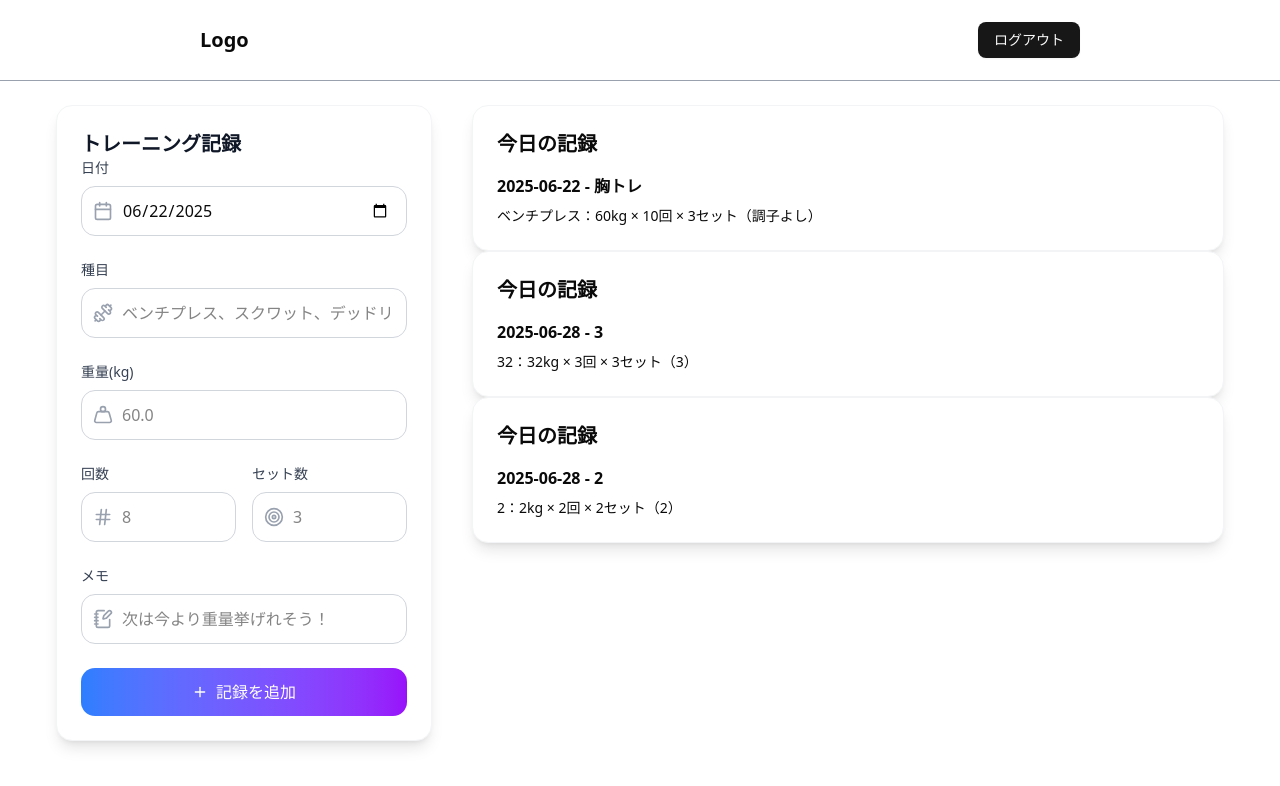
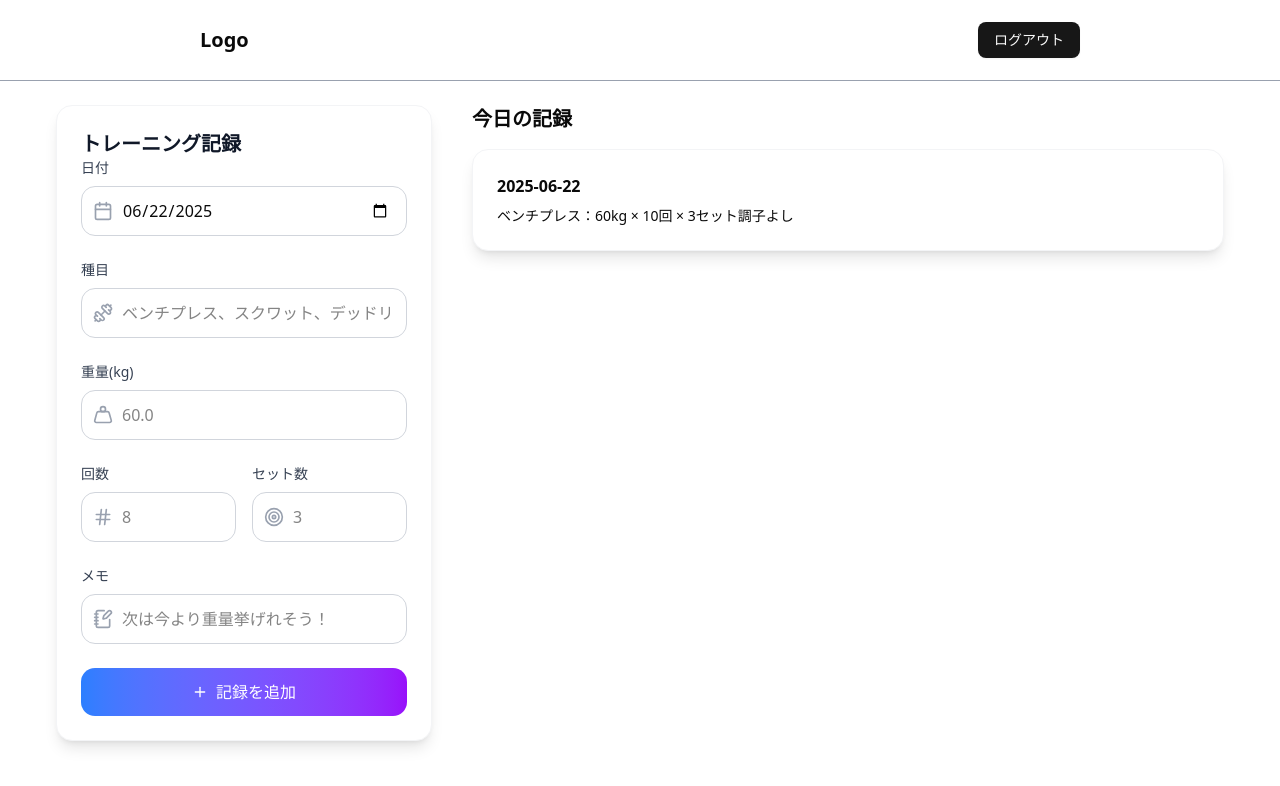
Before and after one commit to wataru-corder/work-app, a Next.js app: page /dashboard in a window 1280 px wide. Shown: the top 786 px of the page. Built offline with nearby package versions, Linux system fonts and the light colour scheme; data requests are answered from the project's data file.

Commit message:
WorkoutFormコンポーネントの必須フィールドを削除し、WorkoutListコンポーネントに今日の記録がない場合のメッセージを追加。ダッシュボードページで今日のトレーニング記録をフィルタリングして表示するように変更。

```diff
--- a/app/components/WorkoutForm.tsx
+++ b/app/components/WorkoutForm.tsx
@@ -166,7 +166,6 @@ const WorkoutForm = () => {
               type="textarea"
               className="w-full pl-10 pr-4 py-3 border border-gray-300 rounded-xl focus:ring-2 focus:ring-blue-500 focus:border-transparent transition-all duration-200"
               placeholder="次は今より重量挙げれそう！"
-              required
             />
           </div>
         </div>
--- a/app/components/WorkoutList.tsx
+++ b/app/components/WorkoutList.tsx
@@ -5,29 +5,31 @@ type workoutListProps = {
 }
 
 const WorkoutList = ({ workout }: workoutListProps) => {
+  if (workout.length === 0) {
+    return <p className="text-gray-700">今日の記録はまだありません</p>
+  }
   return (
+    <div>
+      <div className="text-xl font-bold mb-4">今日の記録 </div>
       <div>
         {workout.map((workout) => (
           <div
             key={workout.id}
             className="bg-white rounded-2xl shadow-lg p-6 border border-gray-100"
           >
-          <div className="text-xl font-bold mb-4">今日の記録</div>
-
-          <p className="font-semibold">
-            {workout.date} - {workout.note}
-          </p>
+            <p className="font-semibold">{workout.date}</p>
             <ul className="mt-2 space-y-1 text-sm">
               {workout.records.map((r) => (
                 <li key={r.id}>
-                {r.exercise}：{r.weight}kg × {r.reps}回 × {r.sets}セット（
-                {r.memo}）
+                  {r.exercise}：{r.weight}kg × {r.reps}回 × {r.sets}セット
+                  {r.memo}
                 </li>
               ))}
             </ul>
           </div>
         ))}
       </div>
+    </div>
   )
 }
 
--- a/app/dashboard/page.tsx
+++ b/app/dashboard/page.tsx
@@ -5,16 +5,20 @@ import WorkoutList from '../components/WorkoutList'
 export default async function DashboardPage() {
   const workouts = await getWorkouts()
 
+  const today = new Date().toISOString().slice(0, 10)
+
+  const todyWorkout = workouts.filter((workout) => workout.date === today)
+
   return (
     <main className="p-6 w-[95%] max-w-[1400px] mx-auto">
-      <div className="flex w-full gap-10">
+      <div className="flex gap-10 flex-col lg:flex-row">
         {/* トレーニング記録 */}
-        <div className="w-1/3">
+        <div className="w-full lg:w-1/3">
           <WorkoutForm />
         </div>
         {/* 今日のトレーニング記録の表示 */}
-        <div className="w-2/3">
-          <WorkoutList workout={workouts} />
+        <div className="w-full lg:w-2/3">
+          <WorkoutList workout={todyWorkout} />
         </div>
       </div>
     </main>
--- a/db.json
+++ b/db.json
@@ -17,34 +17,34 @@
       ]
     },
     {
-      "id": "793a697a-5246-49f2-828f-ea4d3f24652d",
+      "id": "f48ef2f1-6818-4f70-8741-601c181cf075",
       "userId": "u1",
       "date": "2025-06-28",
-      "note": "3",
+      "note": "",
       "records": [
         {
-          "id": "549c3d0c-87c5-4b53-9eb0-af04f2626dee",
-          "exercise": "32",
-          "weight": 32,
-          "reps": 3,
+          "id": "9d29425a-1703-4e8b-b119-e90e8d8432e6",
+          "exercise": "ベンチプレス",
+          "weight": 90,
+          "reps": 8,
           "sets": 3,
-          "memo": "3"
+          "memo": ""
         }
       ]
     },
     {
-      "id": "689ab9db-95a7-4d46-9f9b-03c66327bca9",
+      "id": "3b223f81-1881-496b-bae3-4d1a2bf70178",
       "userId": "u1",
       "date": "2025-06-28",
-      "note": "2",
+      "note": "",
       "records": [
         {
-          "id": "3f658925-4341-4f23-9aab-bcf537fbc695",
-          "exercise": "2",
-          "weight": 2,
-          "reps": 2,
+          "id": "c77ba82e-7fb1-46f3-8427-07c53c54b7e9",
+          "exercise": "スクワット",
+          "weight": 90,
+          "reps": 7,
           "sets": 2,
-          "memo": "2"
+          "memo": ""
         }
       ]
     }
```
Lines whose indentation alone changed are shown as unchanged.
